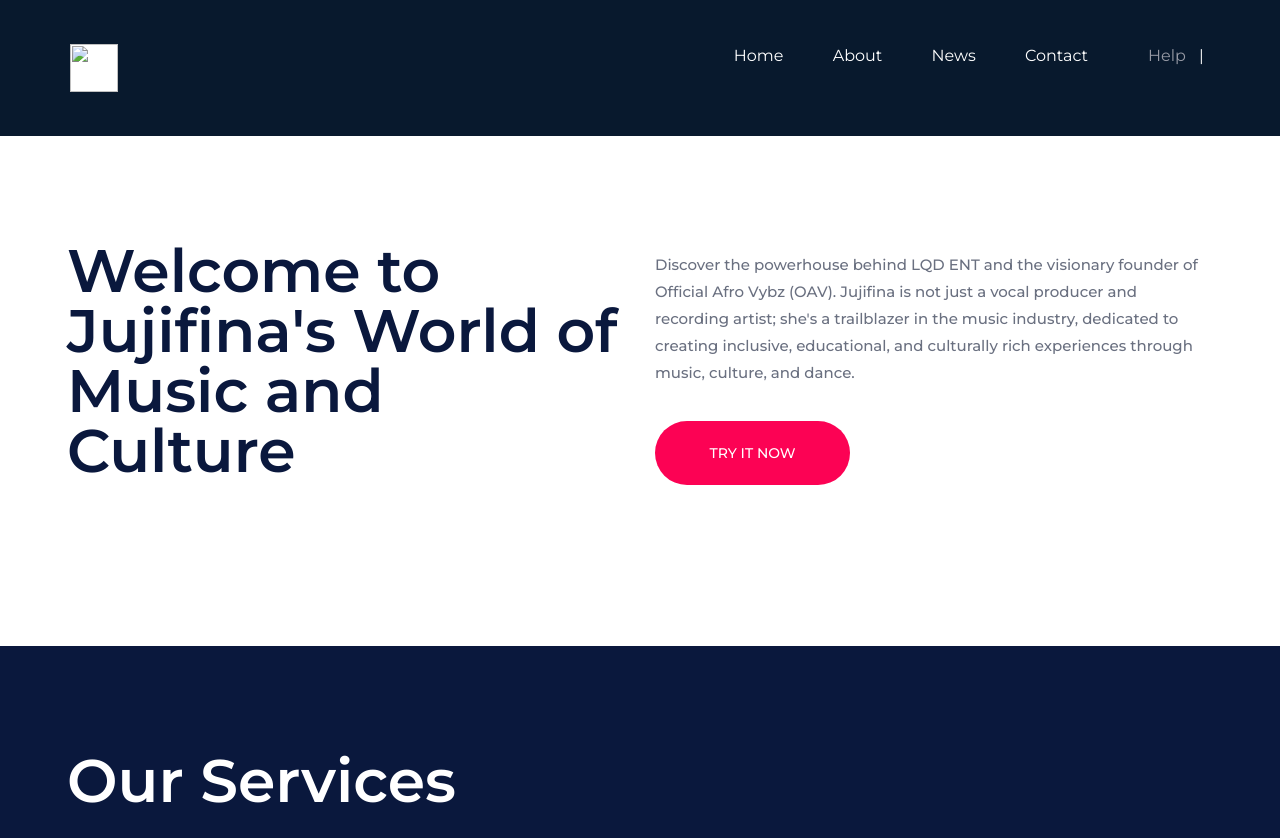
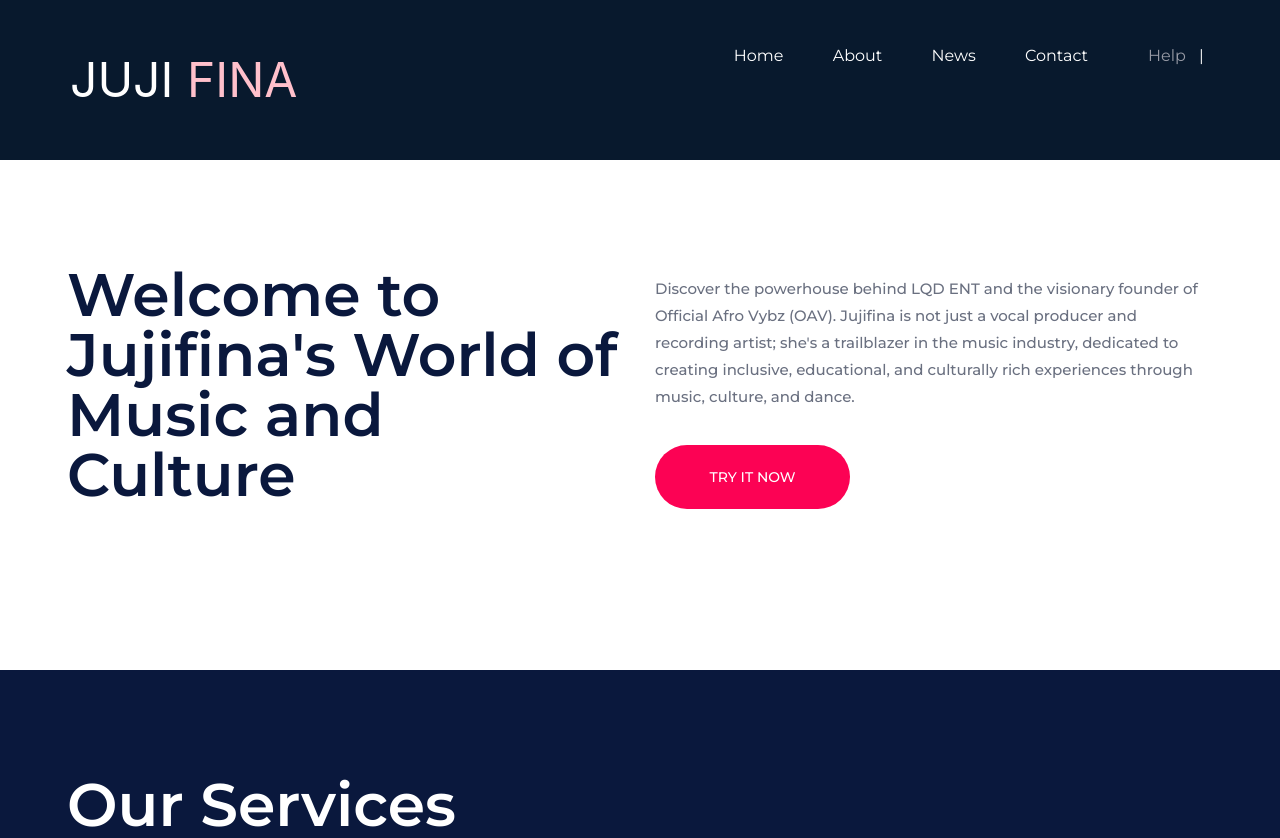
Before and after one commit to ChiefMasterkim/jujifina, a plain HTML site: page index.html in a window 1280 px wide. Shown: the top 838 px of the page. Drawn offline with nearby package versions, Linux system fonts and the light colour scheme; some packages are replaced by stand-ins of ours; a script that the page names is missing.

Commit message:
index.html

```diff
--- a/index.html
+++ b/index.html
@@ -3,7 +3,7 @@
 <head>
 	<title>JUJIFINA | Landing page</title>
 	<meta charset="UTF-8">
-	<meta name="description" content="Jujifina music ">
+	<meta name="description" content="JUjifina">
 	<meta name="keywords" content="music, html">
 	<meta name="viewport" content="width=device-width, initial-scale=1.0">
 
@@ -33,12 +33,12 @@
 	<!-- Page Preloder
 	<div id="preloder">
 		<div class="loader"></div>
-	</div>-->
-
+	</div>
+-->
 	<!-- Header section -->
 	<header class="header-section clearfix">
 		<a href="index.html" class="site-logo">
-			<img src="img/hero-bg2.png" alt="">
+			<div class="logo-juji">JUJI <span style="color: pink;">FINA</span></div>
 		</a>
 		<div class="header-right">
 			<a href="#" class="hr-btn">Help</a>
@@ -73,7 +73,7 @@
 					<div class="row">
 						<div class="col-lg-6">
 							<div class="hs-text">
-								<h2><span>Jujifina</span> is here.</h2>
+								<h2><span style="color: antiquewhite;">Juji</span>fina </h2>
 								<p>
 									Jujifina is not just a vocal producer and recording artist - she is also an executive of LQD ENT and the founder of Official Afro Vybz, also known as AfroVybz(OAV). This cultural movement, led by Jujifina, showcases her musical expertise and artists through music, culture, and dance, expanding their brand and reaching others through the diaspora connection. More than just entertainment, Official Afro Vybz is about inclusion, education, and love.
 
```
